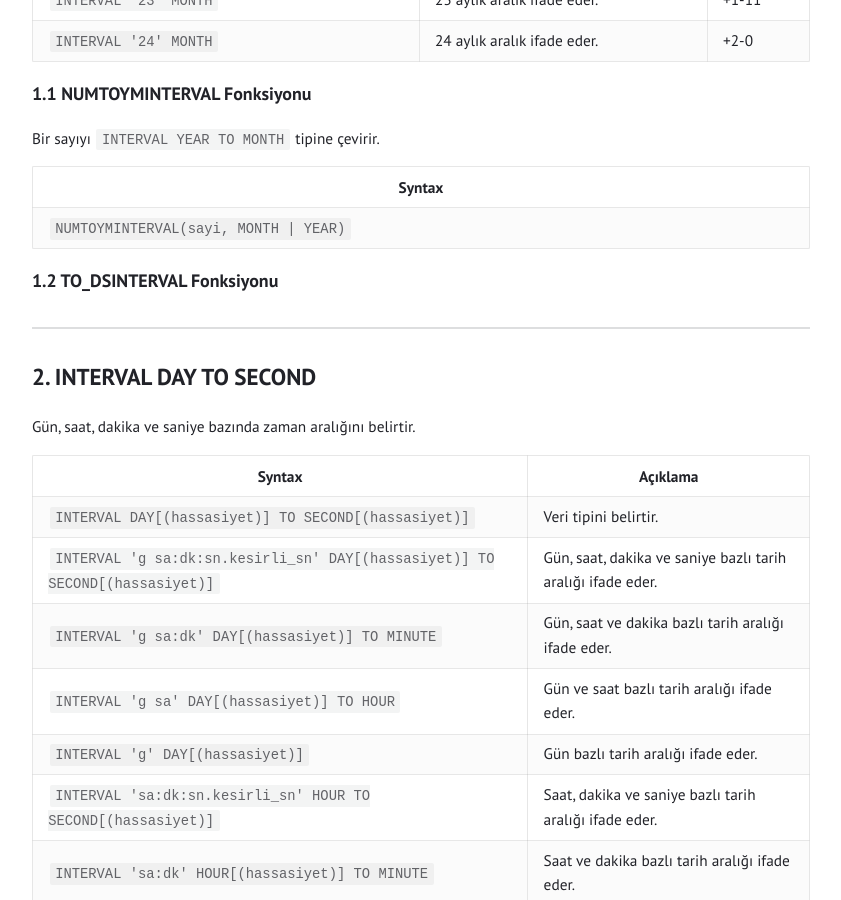
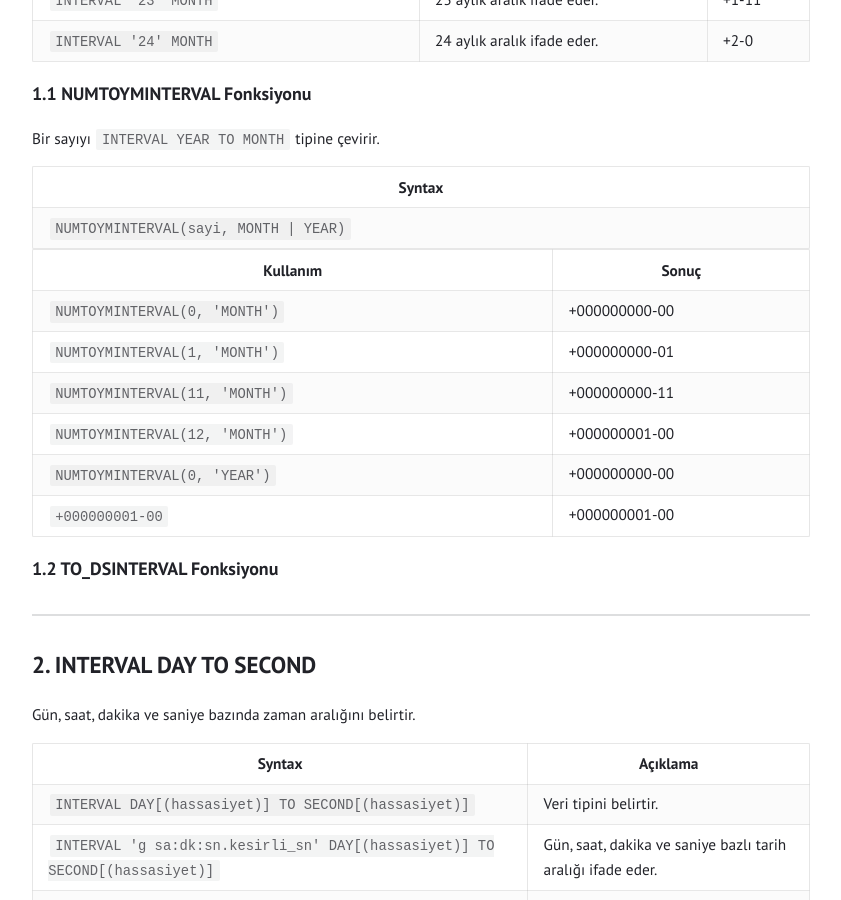
Before and after one commit to tunahanoguz/tunahanoguz.github.io, a Jekyll site: the page built from _posts/2025-05-12-oracle-interval-veri-tipleri.md, in a window 1280 px wide and 900 px high, scrolled down 2060 px. Shown: the whole window, without its empty margins (219-1060 px from the left). Built offline with Jekyll 4.4.1, drawn with Linux system fonts in a browser that asks for light colours.

Commit message:
Update 2025-05-12-oracle-interval-veri-tipleri.md

````diff
--- a/_posts/2025-05-12-oracle-interval-veri-tipleri.md
+++ b/_posts/2025-05-12-oracle-interval-veri-tipleri.md
@@ -71,6 +71,15 @@ Bir sayıyı `INTERVAL YEAR TO MONTH` tipine çevirir.
 |-------------------------------------------|
 | ```NUMTOYMINTERVAL(sayi, MONTH | YEAR)``` |
 
+| Kullanım                       | Sonuç         |
+|--------------------------------|---------------|
+| `NUMTOYMINTERVAL(0, 'MONTH')`  | +000000000-00 |
+| `NUMTOYMINTERVAL(1, 'MONTH')`  | +000000000-01 |
+| `NUMTOYMINTERVAL(11, 'MONTH')` | +000000000-11 |
+| `NUMTOYMINTERVAL(12, 'MONTH')` | +000000001-00 |
+| `NUMTOYMINTERVAL(0, 'YEAR')`   | +000000000-00 |
+| `+000000001-00`                | +000000001-00 |
+
 ### 1.2 TO_DSINTERVAL Fonksiyonu {#to_dsinterval}
 
 ---
````
